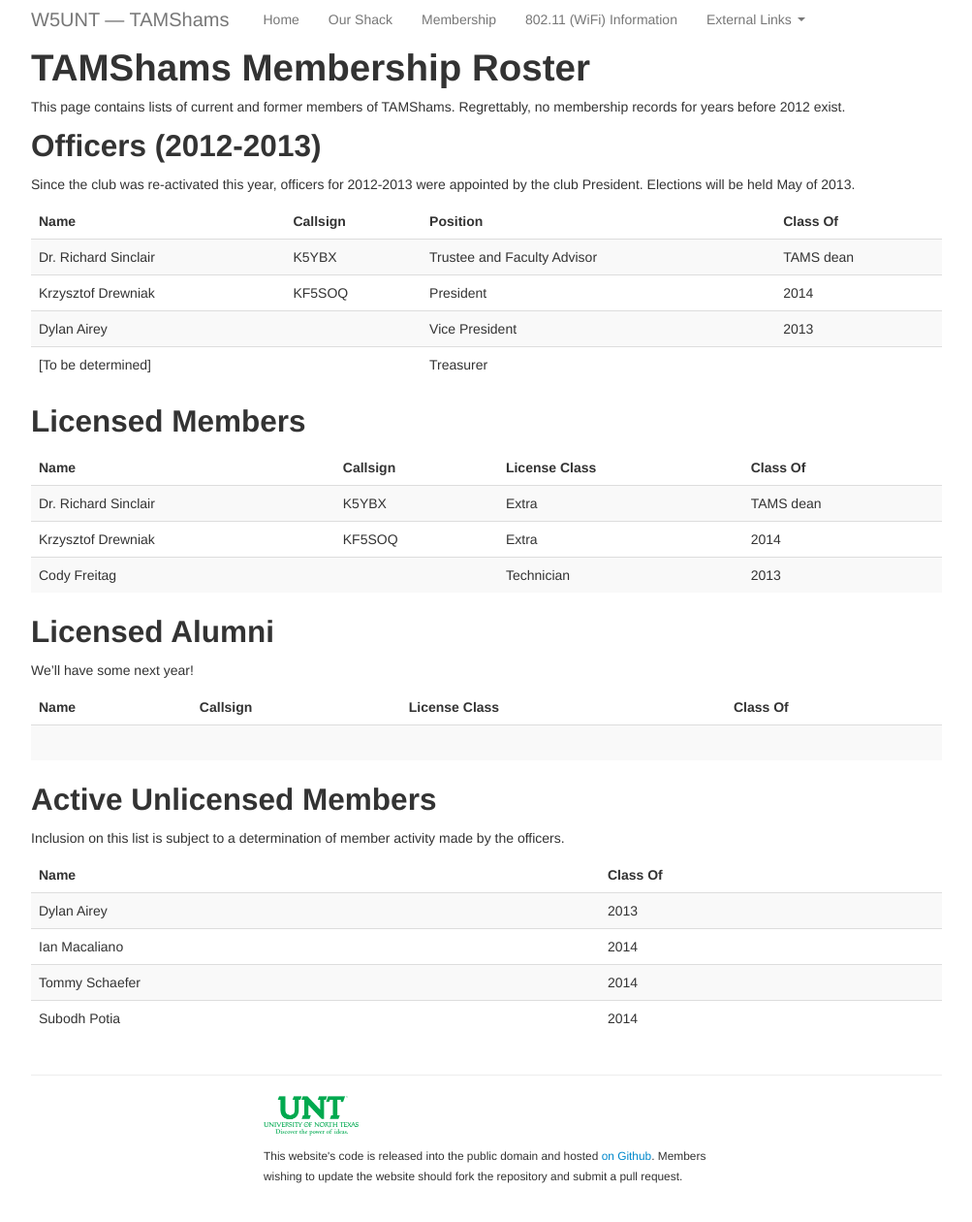
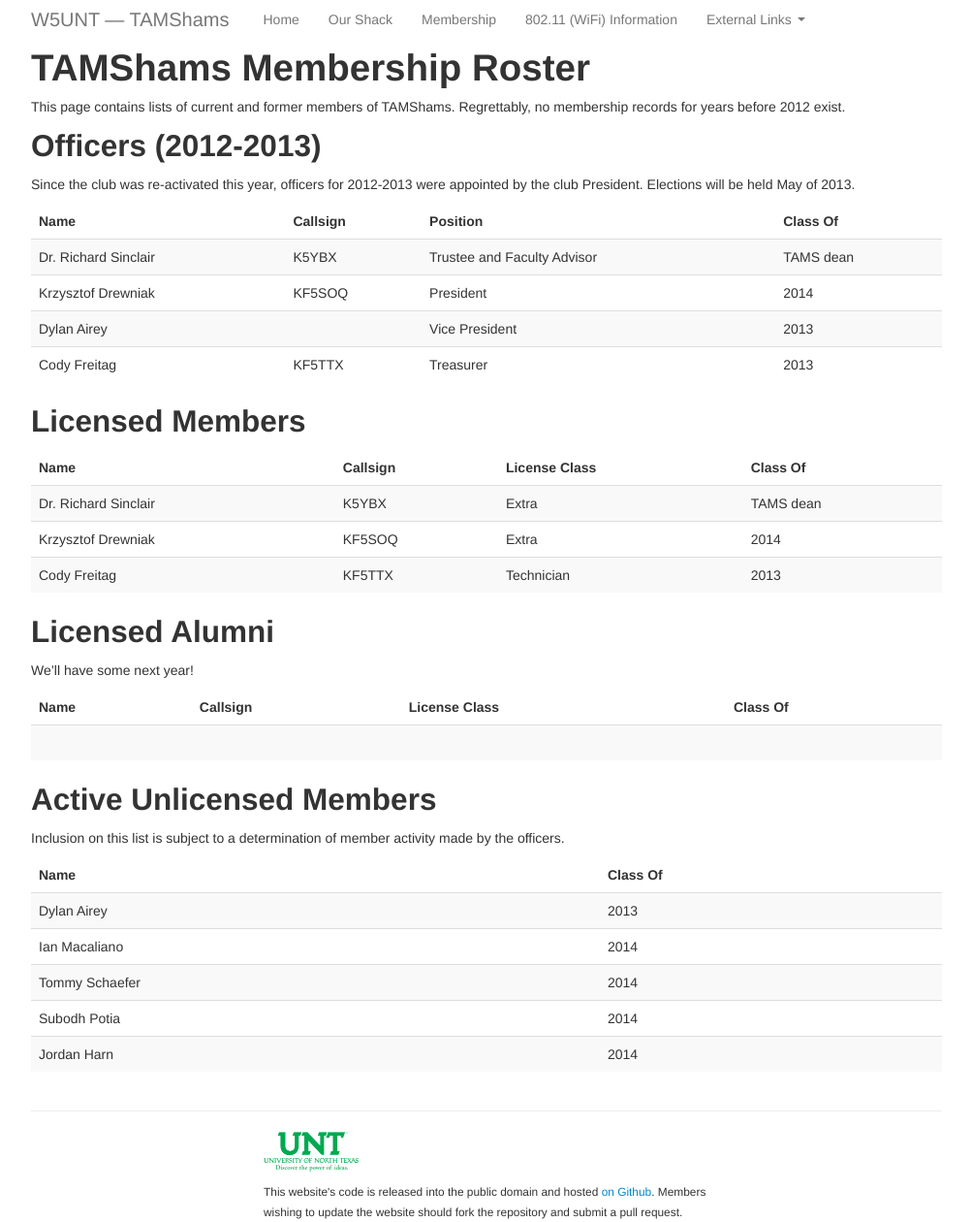
Before and after one commit to w5unt/w5unt.github.com, a Jekyll site: the page built from membership.md, in a window 1280 px wide. Shown: the whole page at 97% size, without its empty margins (138-1141 px from the left). Built offline with Jekyll 4.4.1, drawn with Linux system fonts in a browser that asks for light colours; nearby versions of some CDN libraries; before the commit the page ends 1223 px from its top, so only the background shows below that.

Commit message:
Added Cody's callsign and appointed him treasurer

```diff
--- a/membership.md
+++ b/membership.md
@@ -17,7 +17,7 @@ Elections will be held May of 2013.
 |Dr. Richard Sinclair|K5YBX|Trustee and Faculty Advisor|TAMS dean|
 |Krzysztof Drewniak|KF5SOQ|President|2014|
 |Dylan Airey||Vice President|2013|
-|[To be determined]||Treasurer||
+|Cody Freitag|KF5TTX|Treasurer|2013|
 |-------------------------------|
 {: .table .table-striped}
 
@@ -29,7 +29,7 @@ Licensed Members
 |------------------------------------|
 |Dr. Richard Sinclair|K5YBX|Extra|TAMS dean|
 |Krzysztof Drewniak|KF5SOQ|Extra|2014|
-|Cody Freitag||Technician|2013|
+|Cody Freitag|KF5TTX|Technician|2013|
 |------------------------------------|
 {: .table .table-striped}
 
@@ -57,5 +57,6 @@ Inclusion on this list is subject to a determination of member activity made by
 |Ian Macaliano|2014|
 |Tommy Schaefer|2014|
 |Subodh Potia|2014|
+|Jordan Harn|2014|
 |-------------|
 {: .table .table-striped}
```
